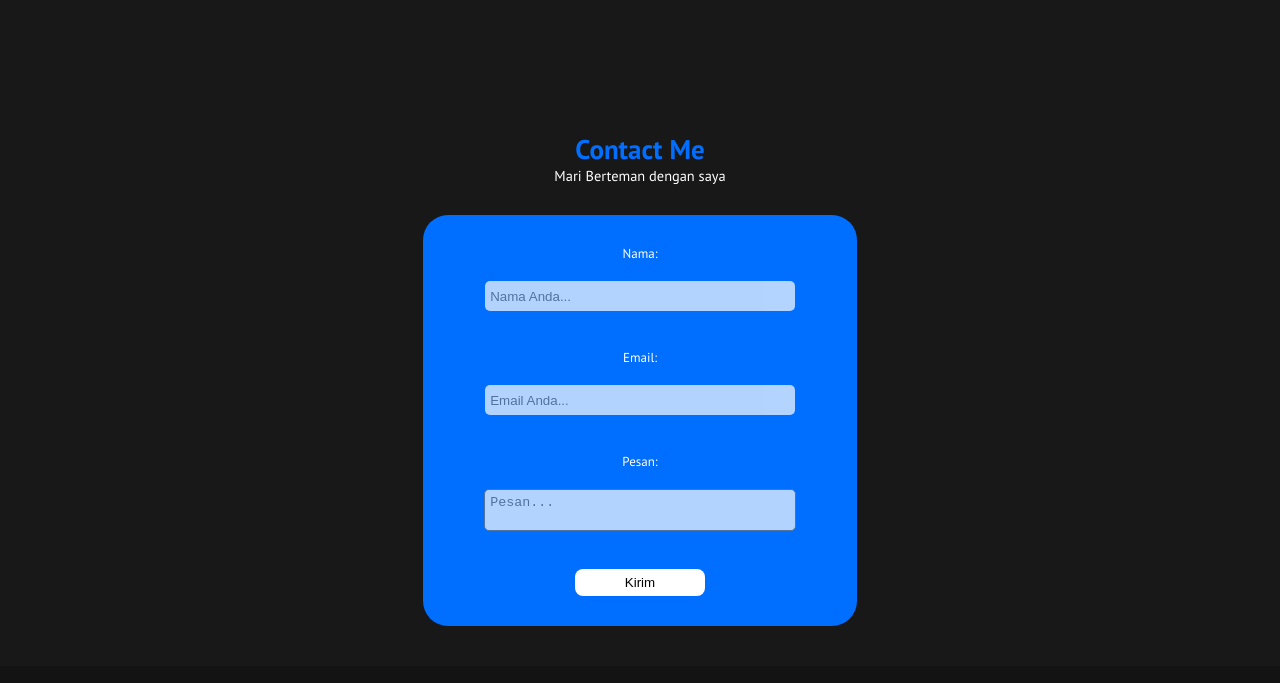
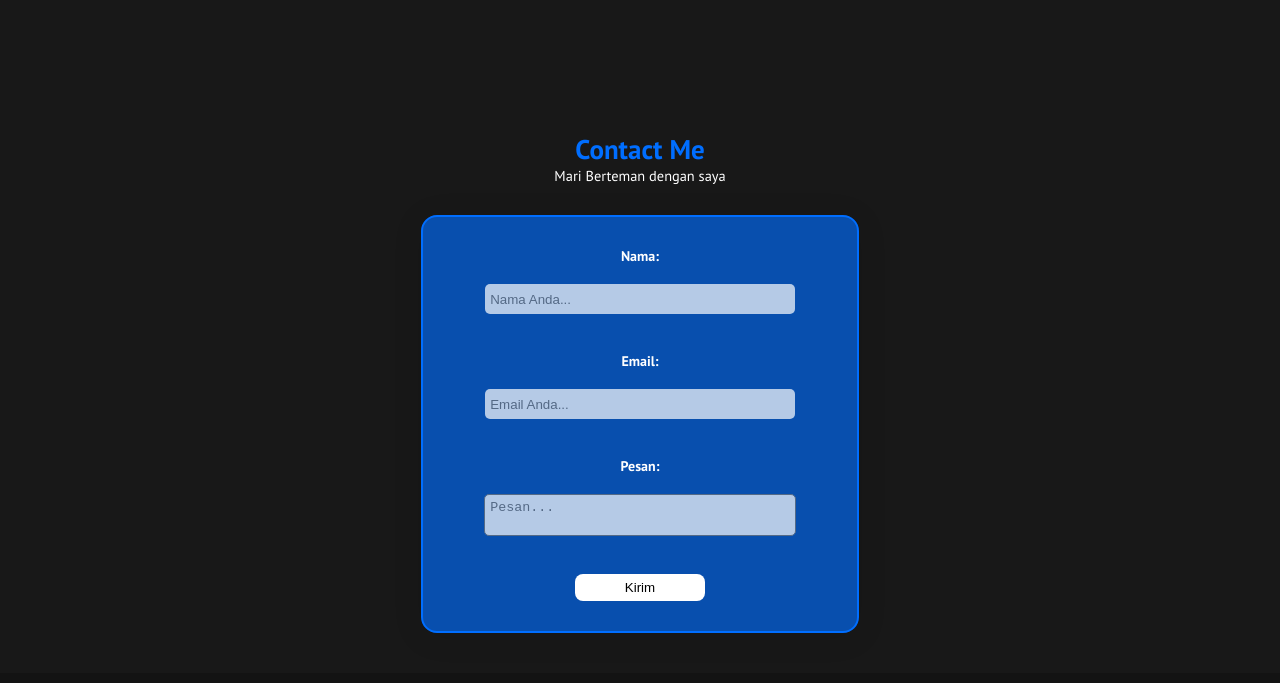
Before and after one commit to fadilaziz/fadil.github.io, a plain HTML site: page index.html in a window 1280 px wide. Shown: the part 1659-2342 px from the top of the page. Drawn offline with nearby package versions, Linux system fonts and the light colour scheme.

Commit message:
Update style-index.css

```diff
--- a/style-index.css
+++ b/style-index.css
@@ -271,20 +271,27 @@ article > button:hover {
 }
 
 .form-kolom > label {
-    font-size: 13px;
+    font-size: 14px;
     color: white;
+    font-weight: bold;
 
 }
 
 .form-kolom {
     width: 26rem;
-    background-color: #006eff;
     border-radius: 25px;
     display: flex;
     flex-direction: column;
     align-items: center;
     padding: 30px;
     margin-bottom: 40px;
+    /* From https://css.glass */
+    background: rgba(0, 110, 255, 0.65);
+    border-radius: 16px;
+    box-shadow: 0 4px 30px rgba(0, 0, 0, 0.1);
+    backdrop-filter: blur(6.6px);
+    -webkit-backdrop-filter: blur(6.6px);
+    border: 2.5px solid rgb(0, 110, 255);
 }
 
 .form-kolom > input {
```
